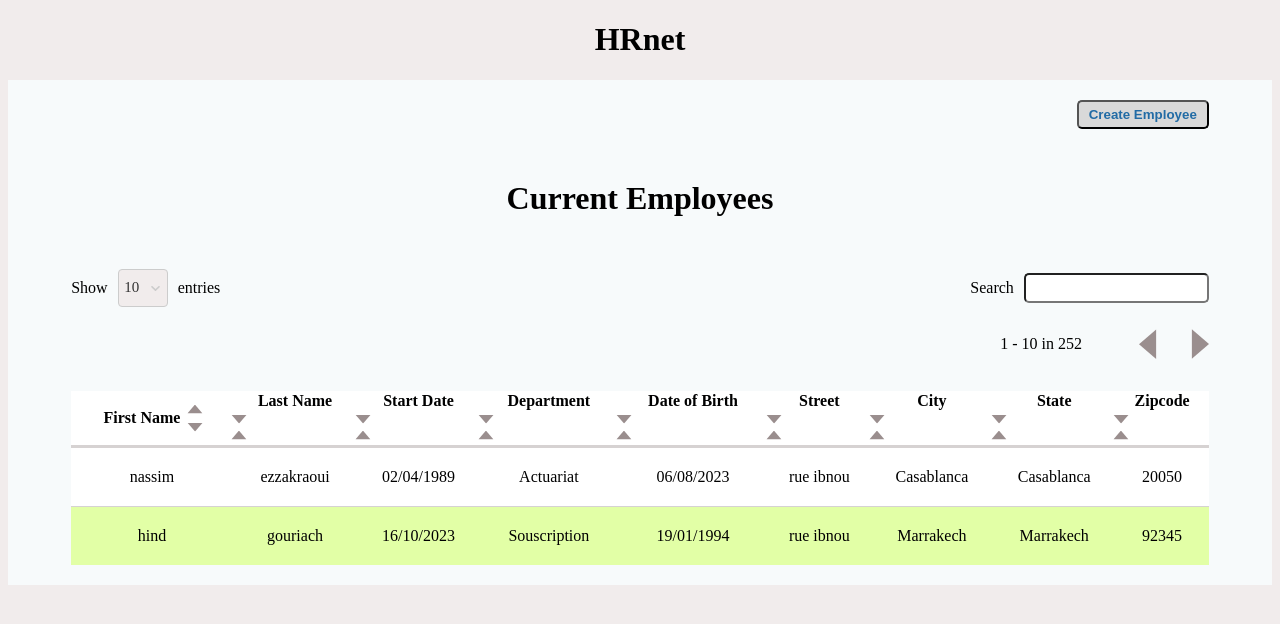
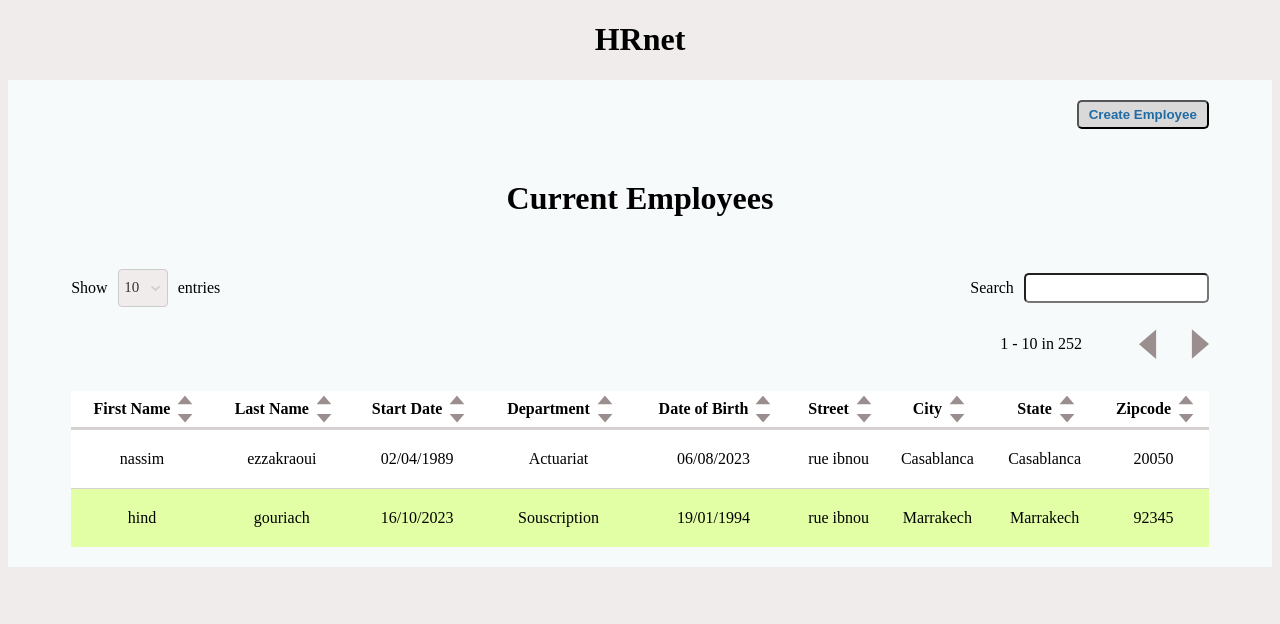
Before and after one commit to nassmim/oc-wealthHealth, a React (Vite) app: page /employees-list in a window 1280 px wide. Shown: the top 624 px of the page. Built offline with nearby package versions, Linux system fonts and the light colour scheme; data requests are answered from the project's data file.

Commit message:
fix: employees table columns dynamically created

```diff
--- a/src/features/ViewEmployees/Table/TableHead.tsx
+++ b/src/features/ViewEmployees/Table/TableHead.tsx
@@ -6,9 +6,11 @@ const TableHead = ({ columns }: { columns: TableColumn[] }) => {
   return (
     <thead>
       <tr>
-        <th>
+        {columns.map(
+          ({ label, accessor }: { label: string; accessor: string }) => (
+            <th key={accessor}>
               <div className="title">
-            <p>First Name</p>
+                <p>{label}</p>
                 <div className="arrows">
                   <Arrow
                     src={PaginateLeftArrow}
@@ -29,142 +31,8 @@ const TableHead = ({ columns }: { columns: TableColumn[] }) => {
                 </div>
               </div>
             </th>
-        <th>
-          Last Name
-          <div className="arrows">
-            <Arrow
-              src={PaginateLeftArrow}
-              alt="Sort ascending"
-              width="10px"
-              rotate="-90deg"
-            />
-            <Arrow
-              src={PaginateLeftArrow}
-              alt="Sort descending"
-              width="10px"
-              rotate="90deg"
-            />
-          </div>
-        </th>
-        <th>
-          Start Date
-          <div className="arrows">
-            <Arrow
-              src={PaginateLeftArrow}
-              alt="Sort ascending"
-              width="10px"
-              rotate="-90deg"
-            />
-            <Arrow
-              src={PaginateLeftArrow}
-              alt="Sort descending"
-              width="10px"
-              rotate="90deg"
-            />
-          </div>
-        </th>
-        <th>
-          Department
-          <div className="arrows">
-            <Arrow
-              src={PaginateLeftArrow}
-              alt="Sort ascending"
-              width="10px"
-              rotate="-90deg"
-            />
-            <Arrow
-              src={PaginateLeftArrow}
-              alt="Sort descending"
-              width="10px"
-              rotate="90deg"
-            />
-          </div>
-        </th>
-        <th>
-          Date of Birth
-          <div className="arrows">
-            <Arrow
-              src={PaginateLeftArrow}
-              alt="Sort ascending"
-              width="10px"
-              rotate="-90deg"
-            />
-            <Arrow
-              src={PaginateLeftArrow}
-              alt="Sort descending"
-              width="10px"
-              rotate="90deg"
-            />
-          </div>
-        </th>
-        <th>
-          Street
-          <div className="arrows">
-            <Arrow
-              src={PaginateLeftArrow}
-              alt="Sort ascending"
-              width="10px"
-              rotate="-90deg"
-            />
-            <Arrow
-              src={PaginateLeftArrow}
-              alt="Sort descending"
-              width="10px"
-              rotate="90deg"
-            />
-          </div>
-        </th>
-        <th>
-          City
-          <div className="arrows">
-            <Arrow
-              src={PaginateLeftArrow}
-              alt="Sort ascending"
-              width="10px"
-              rotate="-90deg"
-            />
-            <Arrow
-              src={PaginateLeftArrow}
-              alt="Sort descending"
-              width="10px"
-              rotate="90deg"
-            />
-          </div>
-        </th>
-        <th>
-          State
-          <div className="arrows">
-            <Arrow
-              src={PaginateLeftArrow}
-              alt="Sort ascending"
-              width="10px"
-              rotate="-90deg"
-            />
-            <Arrow
-              src={PaginateLeftArrow}
-              alt="Sort descending"
-              width="10px"
-              rotate="90deg"
-            />
-          </div>
-        </th>
-        <th>
-          Zipcode
-          <div className="arrows">
-            <Arrow
-              src={PaginateLeftArrow}
-              alt="Sort ascending"
-              width="10px"
-              rotate="-90deg"
-            />
-            <Arrow
-              src={PaginateLeftArrow}
-              alt="Sort descending"
-              width="10px"
-              rotate="90deg"
-            />
-          </div>
-        </th>
+          )
+        )}
       </tr>
     </thead>
   )
```
Lines whose indentation alone changed are shown as unchanged.
